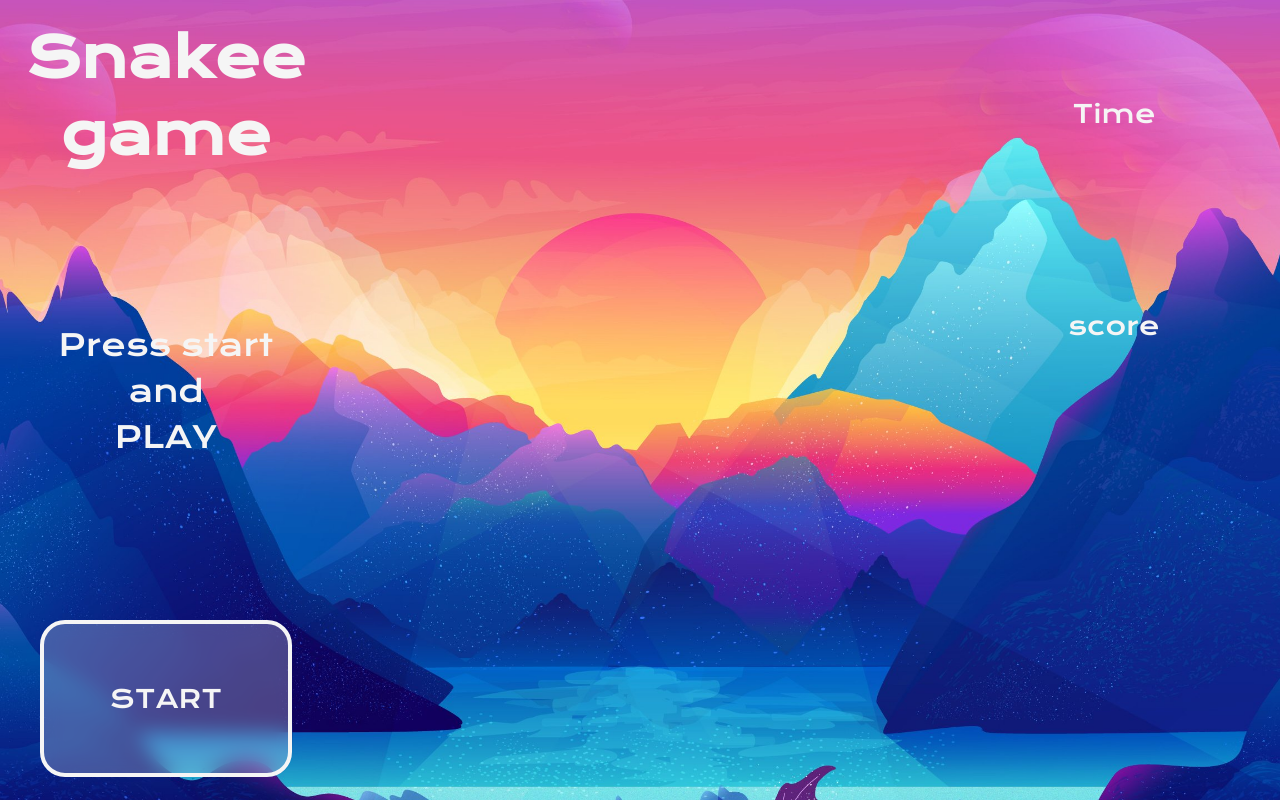
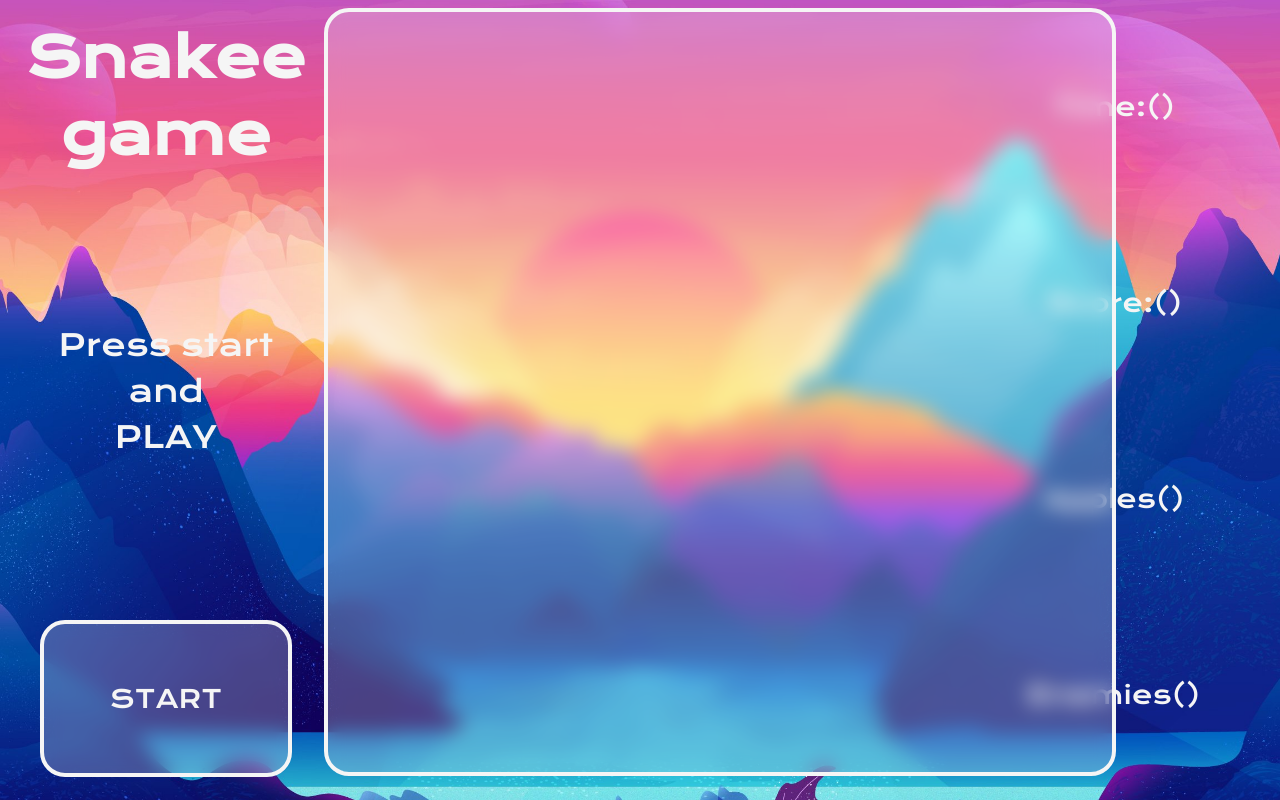
Before and after one commit to Hacker2024777/algoproject, a plain HTML site: page Main.html in a window 1280 px wide. Drawn offline with nearby package versions, Linux system fonts and the light colour scheme.

Commit message:
Update Main.html

```diff
--- a/Main.html
+++ b/Main.html
@@ -21,13 +21,15 @@
     </div>
     <div class="game">
         <!-- Game area-->
+        <div class="barea"></div>
     </div>
     <div class="rightdiv">
-        <div class="time">Time</div>
-        <div class="score">score</div>
-        <div class="apples"></div>
-        <div class="enemies"></div>
+        <div class="time">Time:()</div>
+        <div class="score">Score:()</div>
+        <div class="apples">Apples()</div>
+        <div class="enemies">Enemies()</div>
         </div>
     </div>
+    <script src = 'Main.js'></script>
     </body>
 </html>
```
